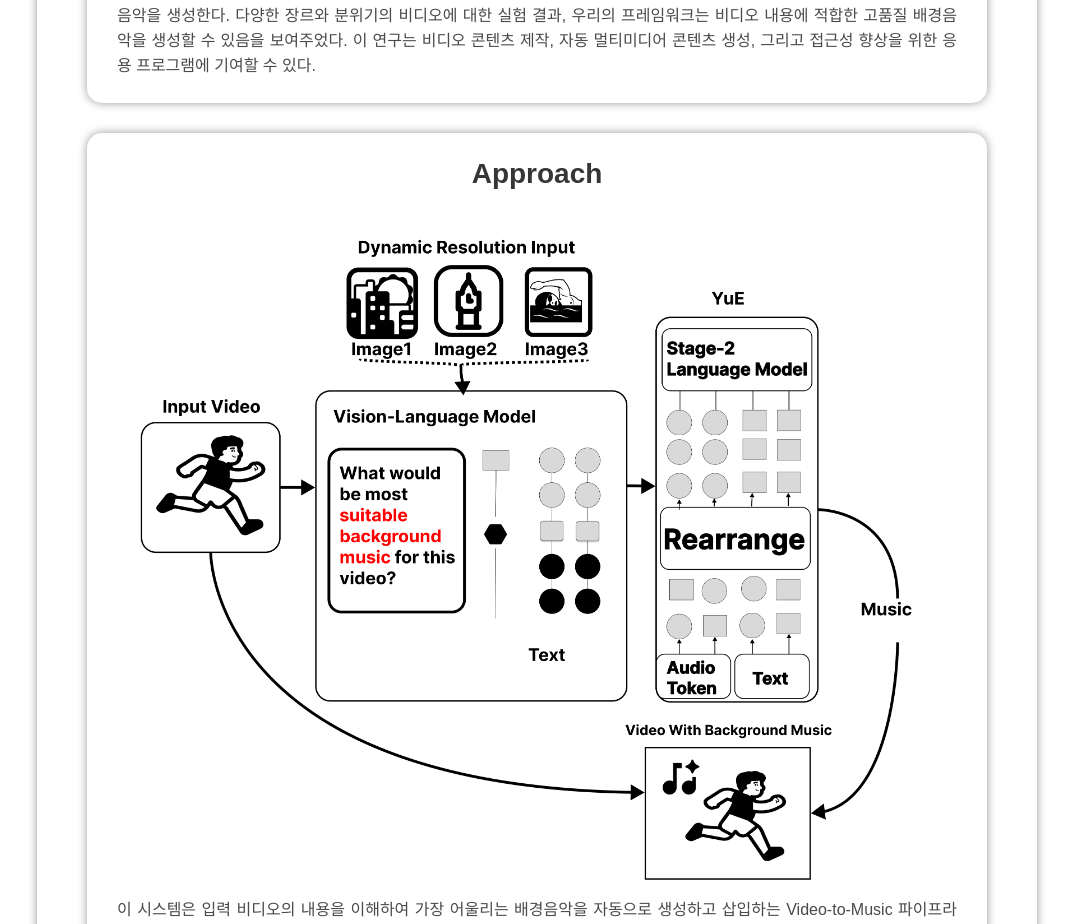
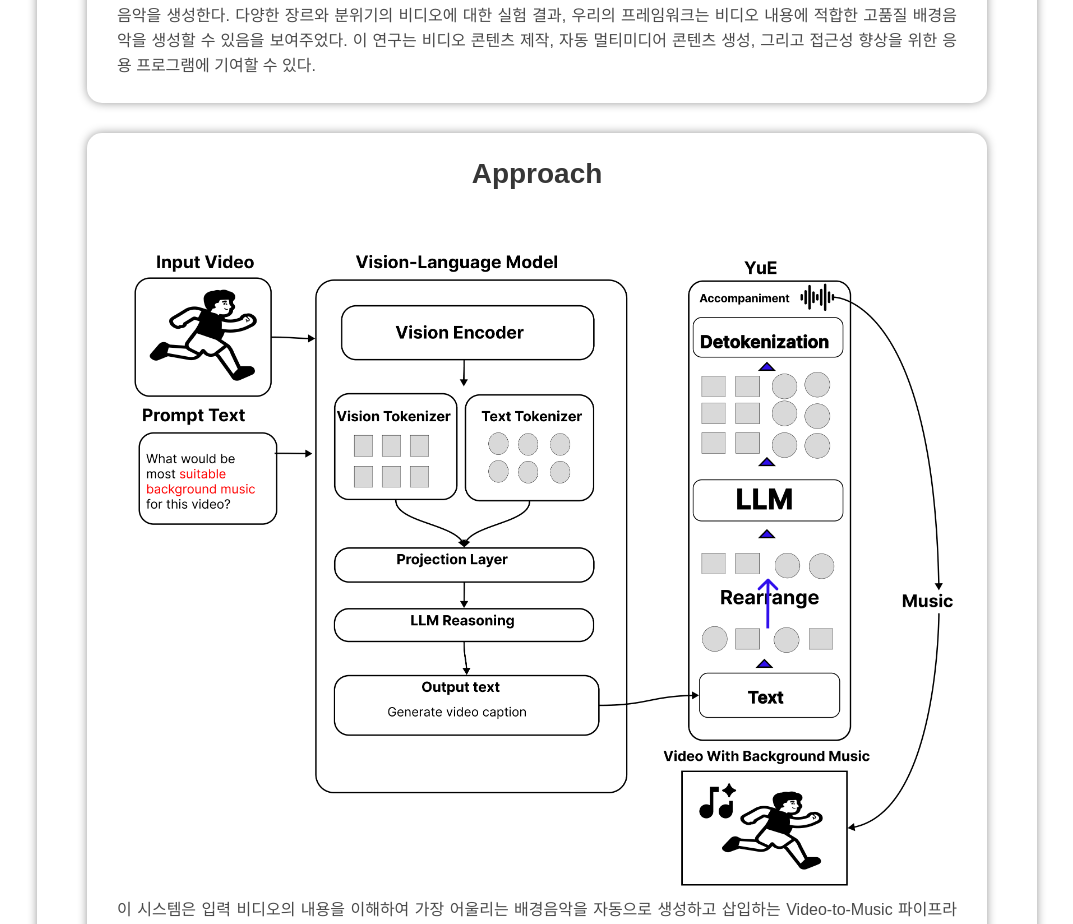
Before and after one commit to 2JAE22/2JAE22.github.io, a Jekyll site: the page _projects/CV/Video-to-BackgroundMusic/index.html, which Jekyll copies as it is, in a window 1280 px wide. Shown: the part 476-1400 px from the top of the page, without its empty margins (103-1176 px from the left). Built offline with Jekyll 4.4.1, drawn with Linux system fonts in a browser that asks for light colours.

Commit message:
projects_cv_v2m: 논문 링크 및 이미지 업데이트_ 기존 플레이스홀더 URL을 실제 PDF 링크로 변경하고, 아키텍처 이미지를 새로운 이미지로 교체

```diff
--- a/_projects/CV/Video-to-BackgroundMusic/index.html
+++ b/_projects/CV/Video-to-BackgroundMusic/index.html
@@ -45,7 +45,7 @@
 
         <!-- 링크 -->
         <div class="links-container">
-          <a href="paper_url" target="_blank" class="project-link">
+          <a href="pdf/final_kb_univ_paper.pdf" target="_blank" class="project-link">
               <b>[Paper]</b>
           </a>
           <a href="https://github.com/2JAE22/Video-to-BackgroundMusic" target="_blank" class="project-link">
@@ -71,7 +71,7 @@
     <div class="content">
         <h2 style="text-align:center;"><b>Approach</b></h2>
         <div style="text-align: center;">
-            <img src="./image/V2M_2.png" alt="V2M Architecture" style="max-width: 100%; height: auto;">
+            <img src="./image/V2M_5.png" alt="V2M Architecture" style="max-width: 100%; height: auto;">
         </div>
         <p>
             이 시스템은 입력 비디오의 내용을 이해하여 가장 어울리는 배경음악을 자동으로 생성하고 삽입하는 Video-to-Music 파이프라인
```
Also changed, not shown: _projects/CV/Video-to-BackgroundMusic/image/V2M_5.png (added), 1 other file.
